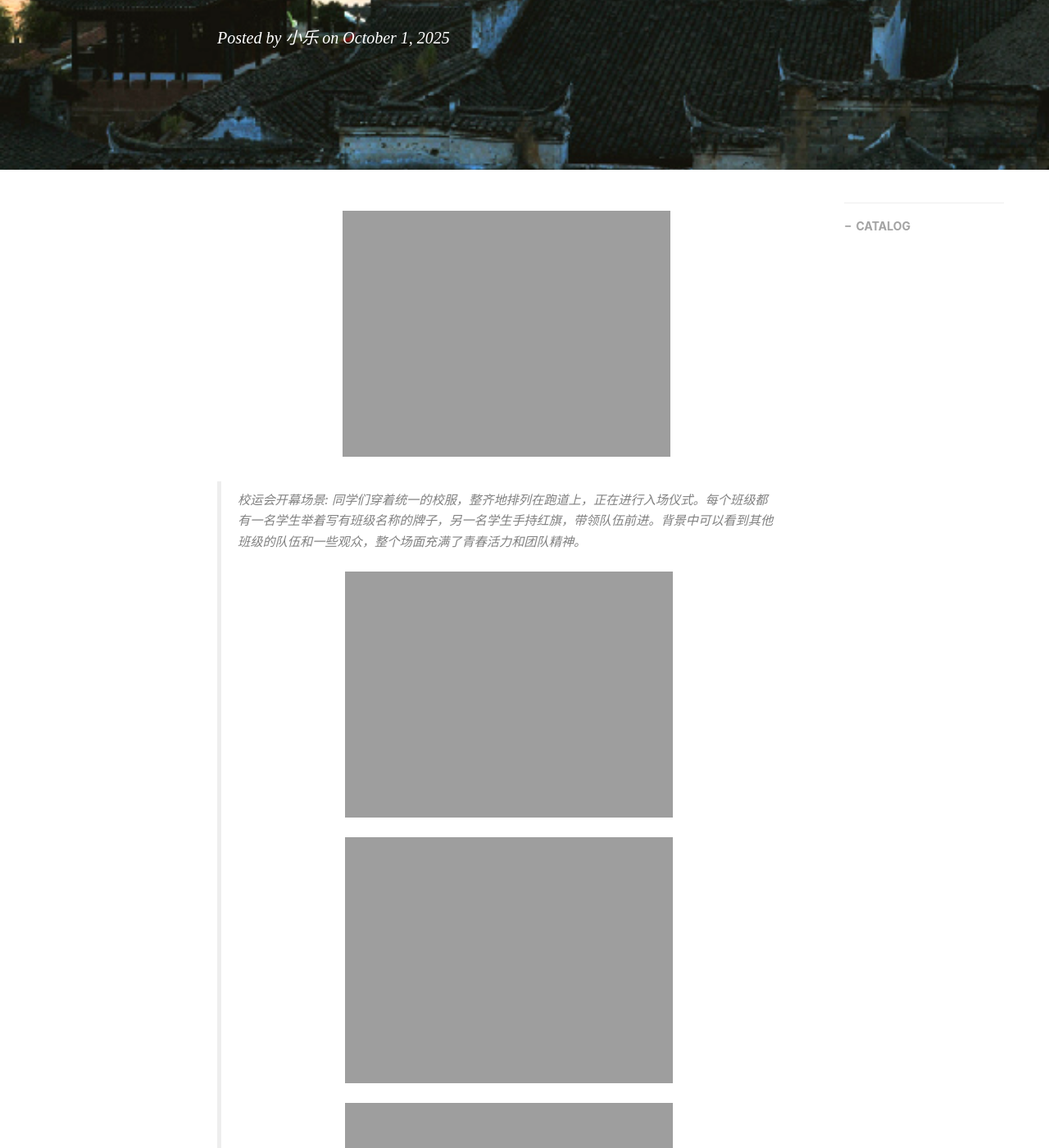
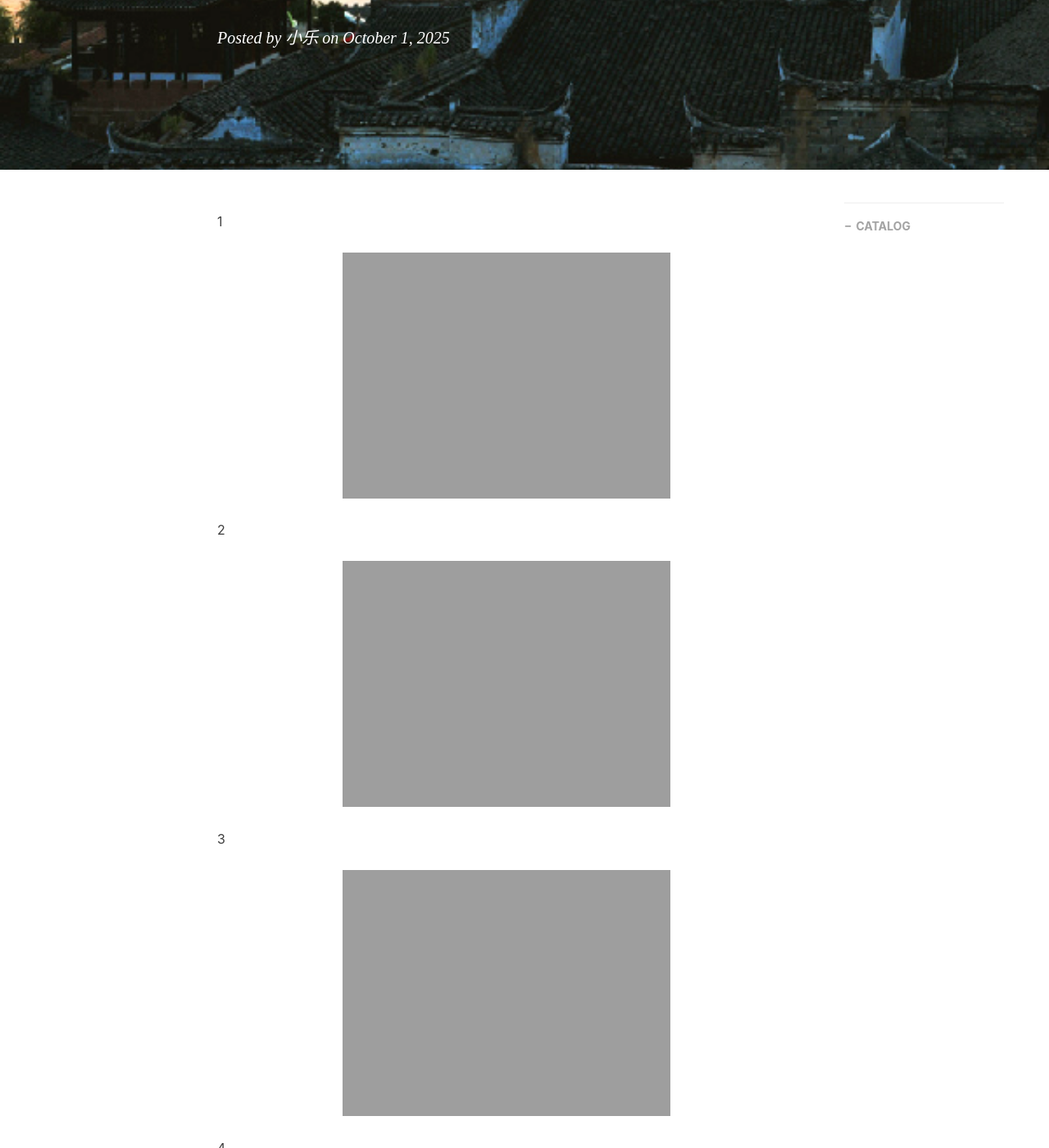
Before and after one commit to CraftBlockht6x/CraftBlockht6x.github.io, a Jekyll site: the page built from _posts/2025-10-01-b.markdown, in a window 1280 px wide and 1400 px high, scrolled down 316 px. Shown: the whole window at 82% size. Built offline with Jekyll 4.4.1, drawn with Linux system fonts in a browser that asks for light colours; nearby versions of some CDN libraries; comment, search, counter and statistics services are not loaded; some of the changed text lies outside the part shown.

Commit message:
替换文章：删除旧mp，添加新a

```diff
--- a/_posts/2025-10-01-b.markdown
+++ b/_posts/2025-10-01-b.markdown
@@ -11,50 +11,51 @@
     - 生活感悟
 ---
 
-![](http://127.0.0.1:8080/img1.jpg)
-> 校运会开幕场景: 同学们穿着统一的校服，整齐地排列在跑道上，正在进行入场仪式。每个班级都有一名学生举着写有班级名称的牌子，另一名学生手持红旗，带领队伍前进。背景中可以看到其他班级的队伍和一些观众，整个场面充满了青春活力和团队精神。
-![](http://127.0.0.1:8080/img2.jpg)
-![](http://127.0.0.1:8080/img3.jpg)
-![](http://127.0.0.1:8080/img4.jpg)
-![](http://127.0.0.1:8080/img5.jpg)
-![](http://127.0.0.1:8080/img6.jpg)
-![](http://127.0.0.1:8080/img7.jpg)
-![](http://127.0.0.1:8080/img8.jpg)
-![](http://127.0.0.1:8080/img9.jpg)
-![](http://127.0.0.1:8080/img10.jpg)
-![](http://127.0.0.1:8080/img11.jpg)
-![](http://127.0.0.1:8080/img12.jpg)
-![](http://127.0.0.1:8080/img13.jpg)
-![](http://127.0.0.1:8080/img14.jpg)
-![](http://127.0.0.1:8080/img15.jpg)
-![](http://127.0.0.1:8080/img16.jpg)
-![](http://127.0.0.1:8080/img17.jpg)
-![](http://127.0.0.1:8080/img18.jpg)
-![](http://127.0.0.1:8080/img19.jpg)
-![](http://127.0.0.1:8080/img20.jpg)
-![](http://127.0.0.1:8080/img21.jpg)
-![](http://127.0.0.1:8080/img22.jpg)
-![](http://127.0.0.1:8080/img23.jpg)
-![](http://127.0.0.1:8080/img24.jpg)
-![](http://127.0.0.1:8080/img25.jpg)
-![](http://127.0.0.1:8080/img26.jpg)
-![](http://127.0.0.1:8080/img27.jpg)
-![](http://127.0.0.1:8080/img28.jpg)
-![](http://127.0.0.1:8080/img29.jpg)
-![](http://127.0.0.1:8080/img30.jpg)
-![](http://127.0.0.1:8080/img31.jpg)
-![](http://127.0.0.1:8080/img32.jpg)
-![](http://127.0.0.1:8080/img33.jpg)
-![](http://127.0.0.1:8080/img34.jpg)
-![](http://127.0.0.1:8080/img35.jpg)
-![](http://127.0.0.1:8080/img36.jpg)
-![](http://127.0.0.1:8080/img37.jpg)
-![](http://127.0.0.1:8080/img38.jpg)
-![](http://127.0.0.1:8080/img39.jpg)
-![](http://127.0.0.1:8080/img40.jpg)
-![](http://127.0.0.1:8080/img41.jpg)
-![](http://127.0.0.1:8080/img43.jpg)
-![](http://127.0.0.1:8080/img44.jpg)
-![](http://127.0.0.1:8080/img45.jpg)
-![](http://127.0.0.1:8080/img46.jpg)
-![](http://127.0.0.1:8080/img47.jpg)
+1 ![](http://127.0.0.1:8080/img1.jpg)
+2 ![](http://127.0.0.1:8080/img2.jpg)
+3 ![](http://127.0.0.1:8080/img3.jpg)
+4 ![](http://127.0.0.1:8080/img4.jpg)
+5 ![](http://127.0.0.1:8080/img5.jpg)
+6 ![](http://127.0.0.1:8080/img6.jpg)
+7 ![](http://127.0.0.1:8080/img7.jpg)
+8 ![](http://127.0.0.1:8080/img8.jpg)
+9 ![](http://127.0.0.1:8080/img9.jpg)
+10 ![](http://127.0.0.1:8080/img10.jpg)
+11 ![](http://127.0.0.1:8080/img11.jpg)
+12 ![](http://127.0.0.1:8080/img12.jpg)
+13 ![](http://127.0.0.1:8080/img13.jpg)
+14 ![](http://127.0.0.1:8080/img14.jpg)
+15 ![](http://127.0.0.1:8080/img15.jpg)
+16 ![](http://127.0.0.1:8080/img16.jpg)
+17 ![](http://127.0.0.1:8080/img17.jpg)
+18 ![](http://127.0.0.1:8080/img18.jpg)
+19 ![](http://127.0.0.1:8080/img19.jpg)
+20 ![](http://127.0.0.1:8080/img20.jpg)
+21 ![](http://127.0.0.1:8080/img21.jpg)
+22 ![](http://127.0.0.1:8080/img22.jpg)
+23 ![](http://127.0.0.1:8080/img23.jpg)
+24 ![](http://127.0.0.1:8080/img24.jpg)
+25 ![](http://127.0.0.1:8080/img25.jpg)
+26 ![](http://127.0.0.1:8080/img26.jpg)
+27 ![](http://127.0.0.1:8080/img27.jpg)
+28 ![](http://127.0.0.1:8080/img28.jpg)
+29 ![](http://127.0.0.1:8080/img29.jpg)
+30 ![](http://127.0.0.1:8080/img30.jpg)
+31 ![](http://127.0.0.1:8080/img31.jpg)
+32 ![](http://127.0.0.1:8080/img32.jpg)
+33 ![](http://127.0.0.1:8080/img33.jpg)
+34 ![](http://127.0.0.1:8080/img34.jpg)
+35 ![](http://127.0.0.1:8080/img35.jpg)
+36 ![](http://127.0.0.1:8080/img36.jpg)
+37 ![](http://127.0.0.1:8080/img37.jpg)
+38 ![](http://127.0.0.1:8080/img38.jpg)
+39 ![](http://127.0.0.1:8080/img39.jpg)
+40 ![](http://127.0.0.1:8080/img40.jpg)
+41 ![](http://127.0.0.1:8080/img41.jpg)
+42 ![](http://127.0.0.1:8080/img42.jpg)
+43 ![](http://127.0.0.1:8080/img43.jpg)
+44 ![](http://127.0.0.1:8080/img44.jpg)
+45 ![](http://127.0.0.1:8080/img45.jpg)
+46 ![](http://127.0.0.1:8080/img46.jpg)
+47 ![](http://127.0.0.1:8080/img47.jpg)
+48 ![](http://127.0.0.1:8080/img48.jpg)
```
